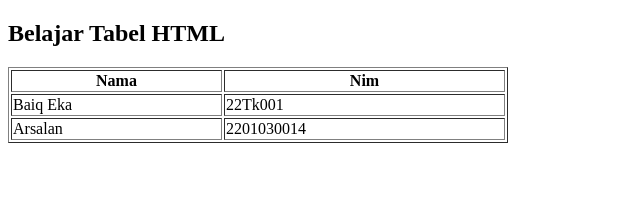
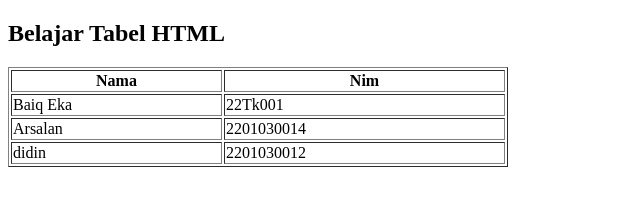
Before and after one commit to Ars2448/praktikumWebPti, a plain HTML site: page table.html in a window 1280 px wide. Shown: the whole page, without its empty margins (0-640 px from the left). Drawn offline with Linux system fonts and the light colour scheme.

Commit message:
update file table

```diff
--- a/table.html
+++ b/table.html
@@ -6,7 +6,7 @@
 </head>
 <body>
     <h2>Belajar Tabel HTML</h2>
-        <table border="1px" width="500px" align="modi">
+        <table border="1px" width="500px" >
         <thead>
             <tr>
                 <th>Nama</th>
@@ -21,6 +21,10 @@
                     <td>Arsalan</td>
                     <td>2201030014</td>
                 </tr>
+                <tr>
+                    <td>didin</td>
+                    <td>2201030012</td>
+                </tr>
 
             </tbody>
 
```
